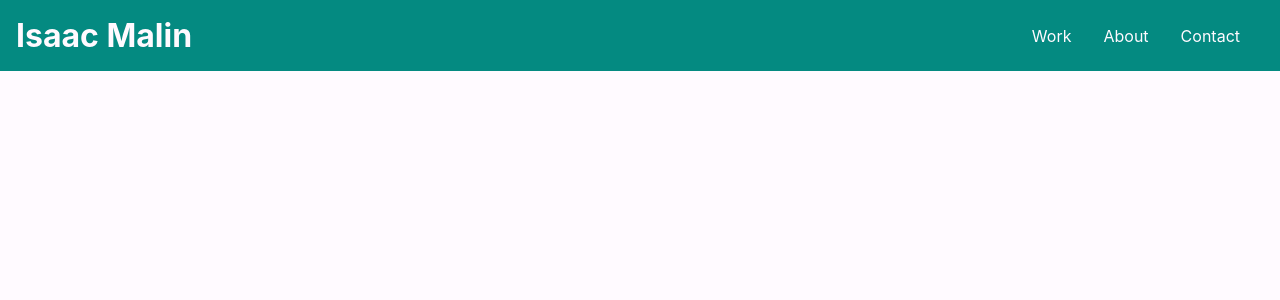
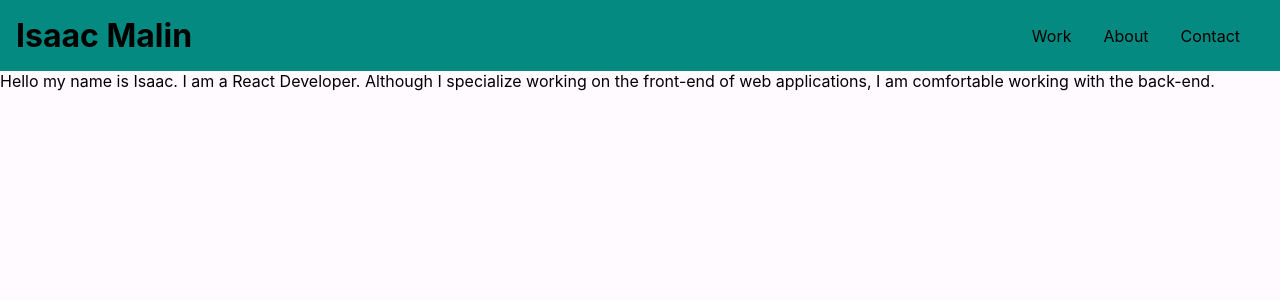
Before and after one commit to Isaac-Malin/portfolio-website, a React (Create React App) app: page / in a window 1280 px wide. Shown: the top 300 px of the page. Built offline with nearby package versions, Linux system fonts and the light colour scheme.

Commit message:
working on bodyContent

```diff
--- a/src/Components/BodyContent.jsx
+++ b/src/Components/BodyContent.jsx
@@ -2,10 +2,19 @@ import '../styles/BodyContent.css'
 
 const BodyContent = () => {
   return (
-    <div>
-      <p>Hello my name is Isaac</p>
+    <div className='body-container'>
+      <div className='about-me'>
+        <p>
+          Hello my name is Isaac. I am a React Developer.
+          Although I specialize working on the front-end of web applications,
+          I am comfortable working with the back-end.
+        </p>
+      </div>
+      <div className='my-picture'>
+
+      </div>
     </div>
   )
 }
 
-export default BodyContent
+export default BodyContent;
--- a/src/Components/FooterContent.jsx
+++ b/src/Components/FooterContent.jsx
@@ -8,4 +8,4 @@ const FooterContent = () => {
   )
 }
 
-export default FooterContent
+export default FooterContent;
--- a/src/Components/ProjectContent.jsx
+++ b/src/Components/ProjectContent.jsx
@@ -8,4 +8,4 @@ const ProjectContent = () => {
   )
 }
 
-export default ProjectContent
+export default ProjectContent;
--- a/src/styles/App.css
+++ b/src/styles/App.css
@@ -4,7 +4,7 @@
   padding: 0;
   margin: 0;
   box-sizing: border-box;
-  color: var(--font-color);
+  color: black;
 }
 
 body {
```
